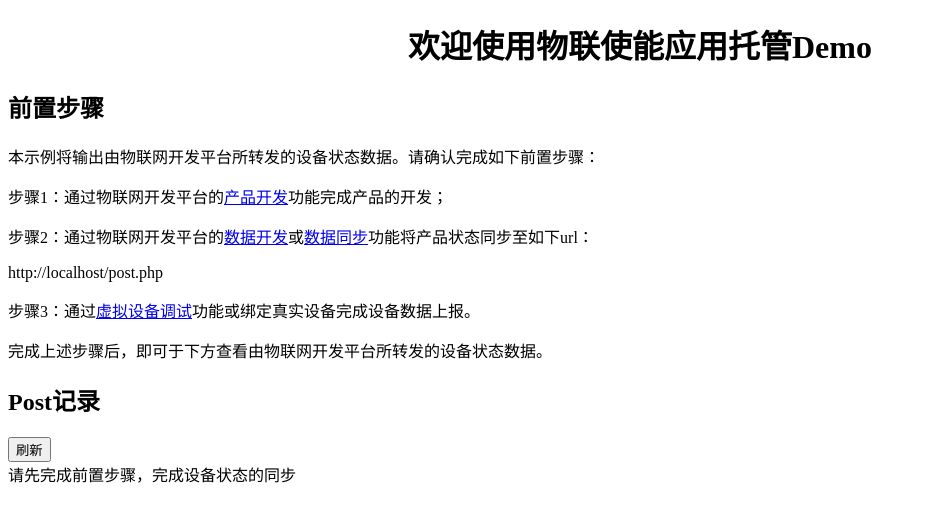
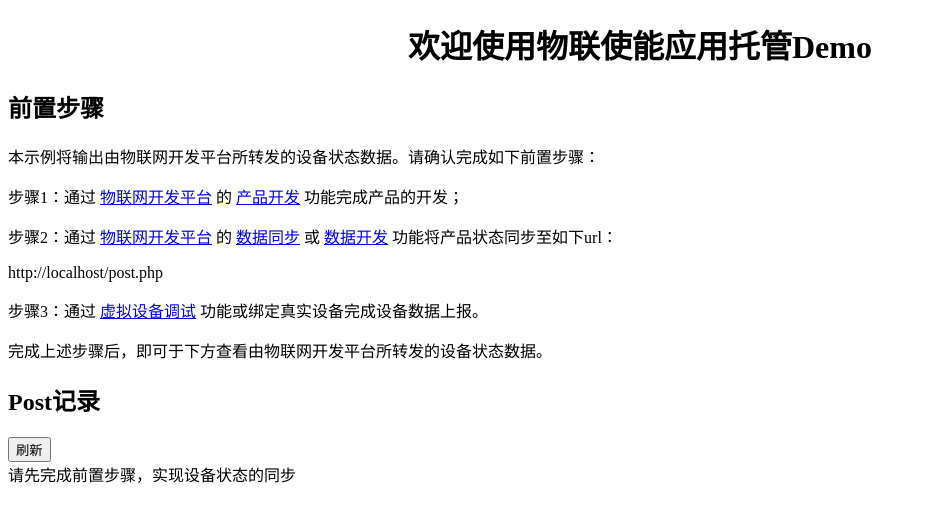
Before and after one commit to caffebene/iot-php, a PHP site: page / in a window 1280 px wide. Shown: the top 522 px of the page, without its empty margins (0-926 px from the left). Run offline with PHP 8.4, Linux system fonts and the light colour scheme.

Commit message:
Update index.php

```diff
--- a/index.php
+++ b/index.php
@@ -8,22 +8,28 @@
 <h1 style="text-align:center;">欢迎使用物联使能应用托管Demo</h1>
 <h2>前置步骤</h2>
 <p>本示例将输出由物联网开发平台所转发的设备状态数据。请确认完成如下前置步骤：</p>
-<p>步骤1：通过物联网开发平台的<a href="https://cloud.tencent.com/document/product/1081/34739">产品开发</a>功能完成产品的开发；</p>
-<p>步骤2：通过物联网开发平台的<a href="https://cloud.tencent.com/document/product/1081/40292">数据开发</a>或<a href="https://cloud.tencent.com/document/product/1081/40298">数据同步</a>功能将产品状态同步至如下url：</p>
+<p>步骤1：通过 <a href="https://console.cloud.tencent.com/iotexplorer">物联网开发平台</a> 的 <a href="https://cloud.tencent.com/document/product/1081/34739">产品开发</a> 功能完成产品的开发；</p>
+<p>步骤2：通过 <a href="https://console.cloud.tencent.com/iotexplorer">物联网开发平台</a> 的 <a href="https://cloud.tencent.com/document/product/1081/40298">数据同步</a> 或 <a href="https://cloud.tencent.com/document/product/1081/40292">数据开发</a> 功能将产品状态同步至如下url：</p>
 <script>
-document.write(document.URL+"post.php");
+if (document.URL.endsWith("/")) {
+    document.write(document.URL+"post.php");
+} else {
+    document.write(document.URL+"/post.php");
+}
 </script>
-<p>步骤3：通过<a href="https://cloud.tencent.com/document/product/1081/34741">虚拟设备调试</a>功能或绑定真实设备完成设备数据上报。</p>
+<p>步骤3：通过 <a href="https://cloud.tencent.com/document/product/1081/34741">虚拟设备调试</a> 功能或绑定真实设备完成设备数据上报。</p>
 <p>完成上述步骤后，即可于下方查看由物联网开发平台所转发的设备状态数据。</p>
 <h2>Post记录</h2>
 <button onClick="document.location.reload()">刷新</button><br>
 <?php
-$file = fopen("raw_post_data.txt","r") or die("请先完成前置步骤，完成设备状态的同步");
+$file = fopen("raw_post_data.txt","r") or die("请先完成前置步骤，实现设备状态的同步");
 // 输出单行直到 end-of-file
 while(!feof($file)) {
     echo fgets($file) . "<br>";
   }
 fclose($file);
 ?>
+<h2>源码下载</h2>
+<p>若需要基于本示例拓展更多功能，可 <a href="source.zip">下载源码</a> 进行定制化开发。</p>
 </body>
 </html>
```
